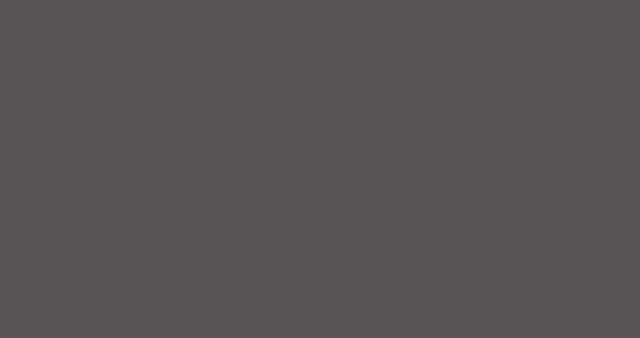
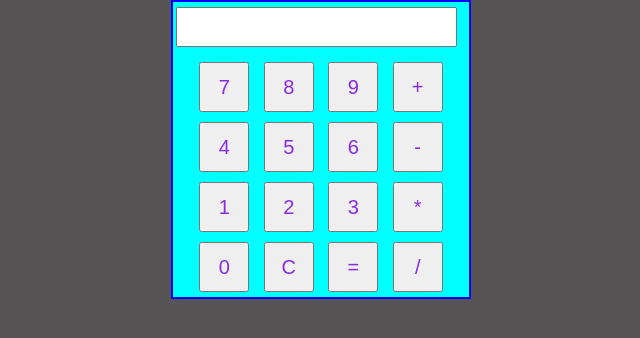
Before and after one commit to rathiNamrata/calculator, a website: page index.html in a window 1280 px wide. Shown: the whole page, without its empty margins (319-959 px from the left). Drawn offline with Linux system fonts and the light colour scheme.

Commit message:
calculator

```diff
--- a/index.html
+++ b/index.html
@@ -8,6 +8,31 @@
     <title>JS starter</title>
   </head>
   <body>
+
+    <div class="calculator">
+      <input type="text" id="display" >
+      <div class="keys">
+          <button onclick="addToDisplay('7')">7</button>
+          <button onclick="addToDisplay('8')">8</button>
+          <button onclick="addToDisplay('9')">9</button>
+          <button onclick="addToDisplay('+')">+</button>
+          <button onclick="addToDisplay('4')">4</button>
+          <button onclick="addToDisplay('5')">5</button>
+          <button onclick="addToDisplay('6')">6</button>
+          <button onclick="addToDisplay('-')">-</button>
+          <button onclick="addToDisplay('1')">1</button>
+          <button onclick="addToDisplay('2')">2</button>
+          <button onclick="addToDisplay('3')">3</button>
+          <button onclick="addToDisplay('*')">*</button>
+          <button onclick="addToDisplay('0')">0</button>
+          <button onclick="clearDisplay( )">C</button>
+          <button onclick="calculate( )">=</button>
+          <button onclick="addToDisplay('/')">/</button>
+
+      </div>
+     </div>
+
+
     <script src="./src/index.js"></script>
   </body>
 </html>
--- a/src/index.js
+++ b/src/index.js
@@ -1,2 +1,16 @@
 // Say hello let'us build a calculator
 alert("Hello there, let'us build a calculator");
+
+function addToDisplay(value) {
+    document.getElementById('display').value += value;
+}
+
+function clearDisplay() {
+    document.getElementById('display').value = '';
+}
+
+function calculate() {
+    var expression = document.getElementById('display').value;
+    var result = eval(expression);
+    document.getElementById('display').value = result;
+}
--- a/style/index.css
+++ b/style/index.css
@@ -12,3 +12,35 @@ body {
   height: 100%;
   background-color: #565454;
 }
+
+.calculator {
+  width: 300px;
+  margin: 0 auto;
+  text-align: center;
+  border: 2px;
+  box-shadow: inset;
+  background-color: aqua;
+  border-color: blue;
+  border-style:solid
+
+}
+
+.keys button {
+  width: 50px;
+  height: 50px;
+  margin: 5px;
+  font-size: 20px;
+  color: blueviolet;
+}
+
+#display {
+width: 95%;
+  align-content:left;
+height: 40px;
+font-size: 20px;
+margin-bottom: 10px;
+margin-left: 3px;
+margin-right: 30px;
+  margin-top:5px;
+color: black;
+}
```
